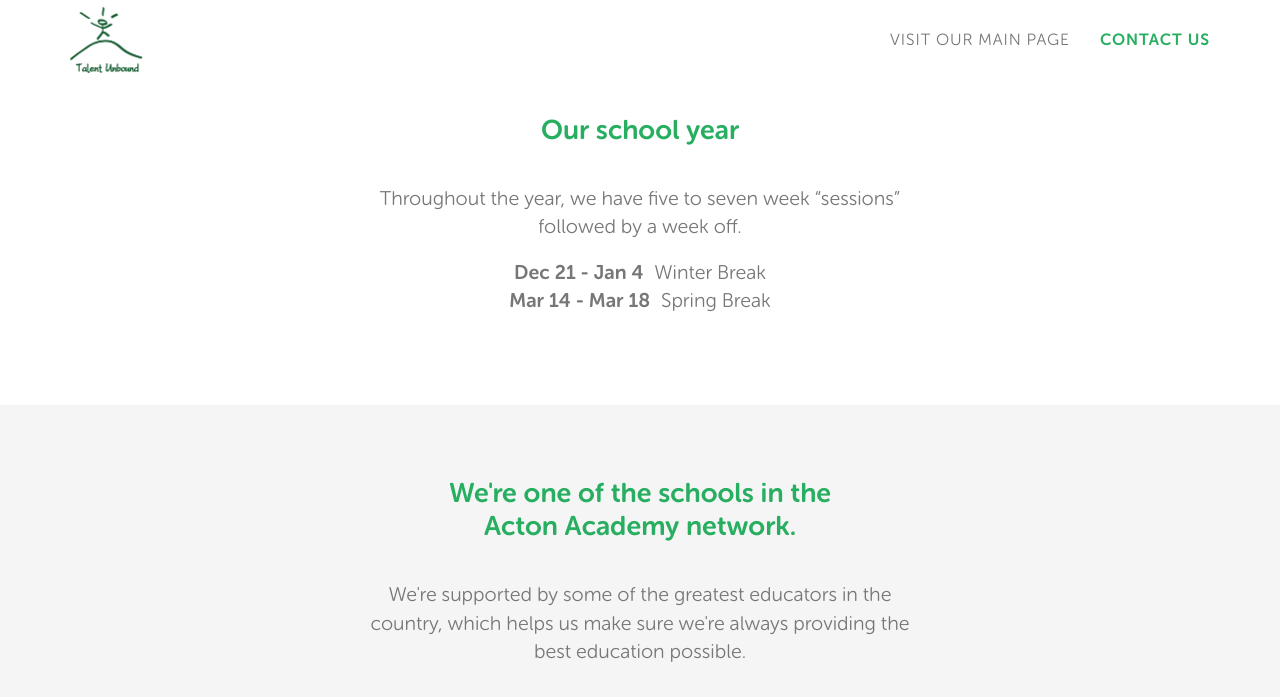
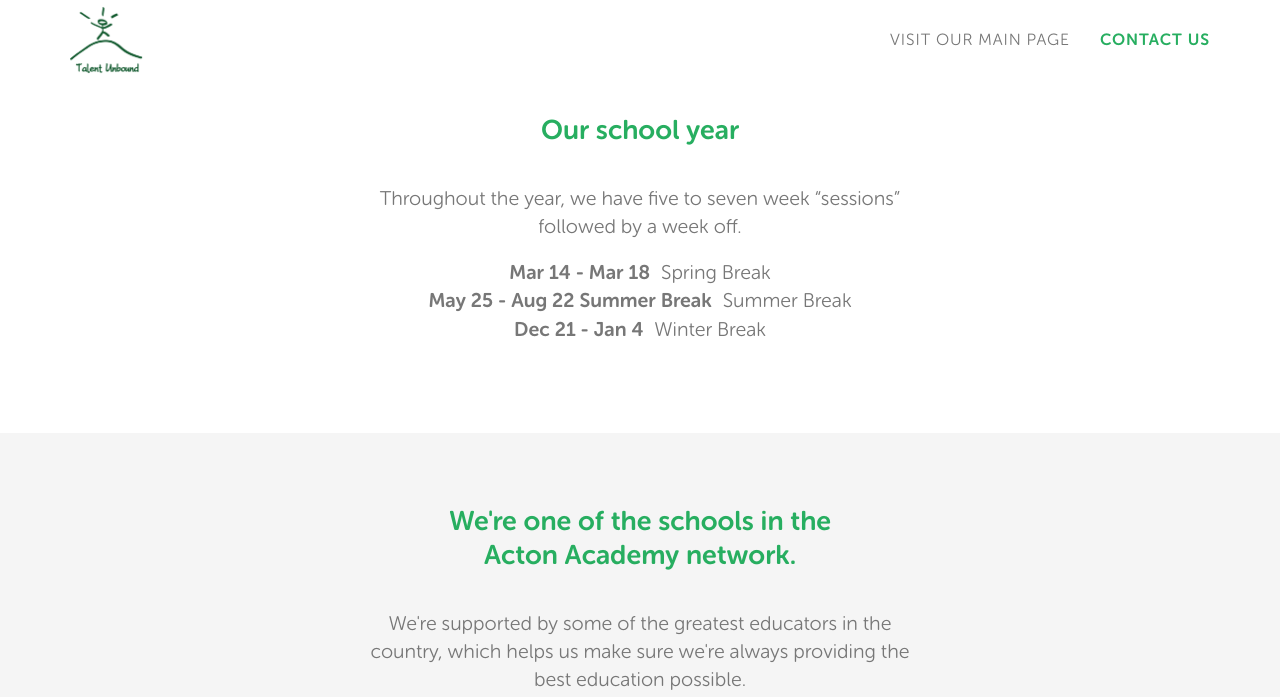
Before and after one commit to talent-unbound-galleria/location-website, a Jekyll site: the page built from index.html, in a window 1280 px wide and 900 px high, scrolled down 2882 px, cut to the strip 0-697 px from the top of the window. Built offline with Jekyll 4.4.1, drawn with Linux system fonts in a browser that asks for light colours; nearby versions of some CDN libraries.

```diff
--- a/_config.yml
+++ b/_config.yml
@@ -1,5 +1,5 @@
 # Site settings
-title: Talent Unbound Galleria
+title: Talent Unbound | Galleria, Houston, TX.
 tagline: School Reimagined
 url: "https://talent-unbound-galleria.github.io/location-website/" # The base hostname & protocol for your site. Use it if you need absolute URL's
 
--- a/index.html
+++ b/index.html
@@ -137,8 +137,9 @@ layout: default
         Throughout the year, we have five to seven week “sessions” followed by a week off.
       </p>
       <p>
+        <span class="bold mr">Mar 14 - Mar 18</span> Spring Break <br>
+        <span class="bold mr">May 25 - Aug 22 Summer Break</span> Summer Break <br>
         <span class="bold mr">Dec 21 - Jan 4</span> Winter Break <br>
-        <span class="bold mr">Mar 14 - Mar 18</span> Spring Break <br>
       </p>
     </div>
   </div> <!-- /container -->
```
